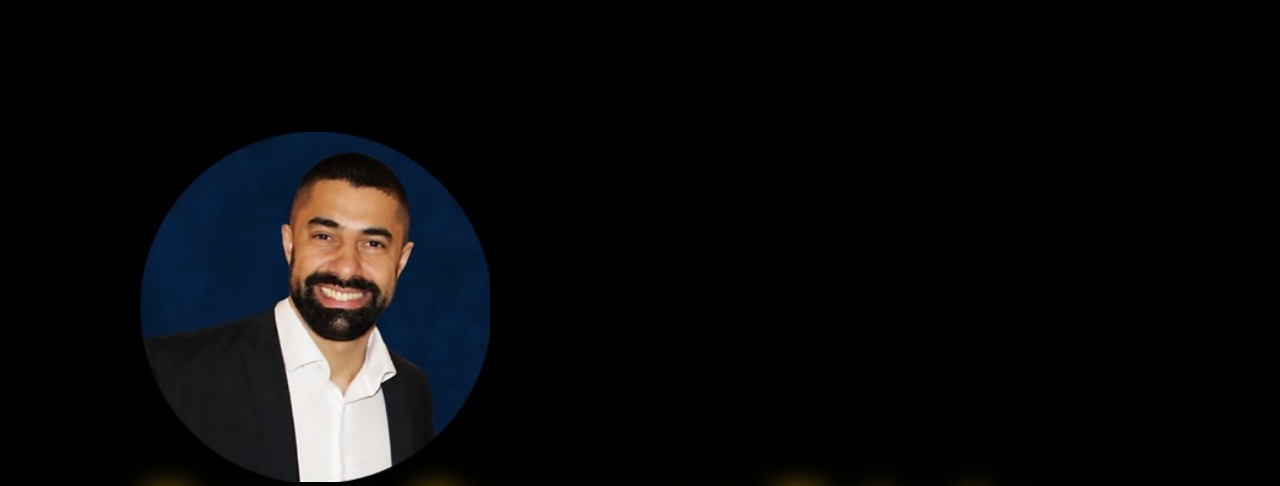
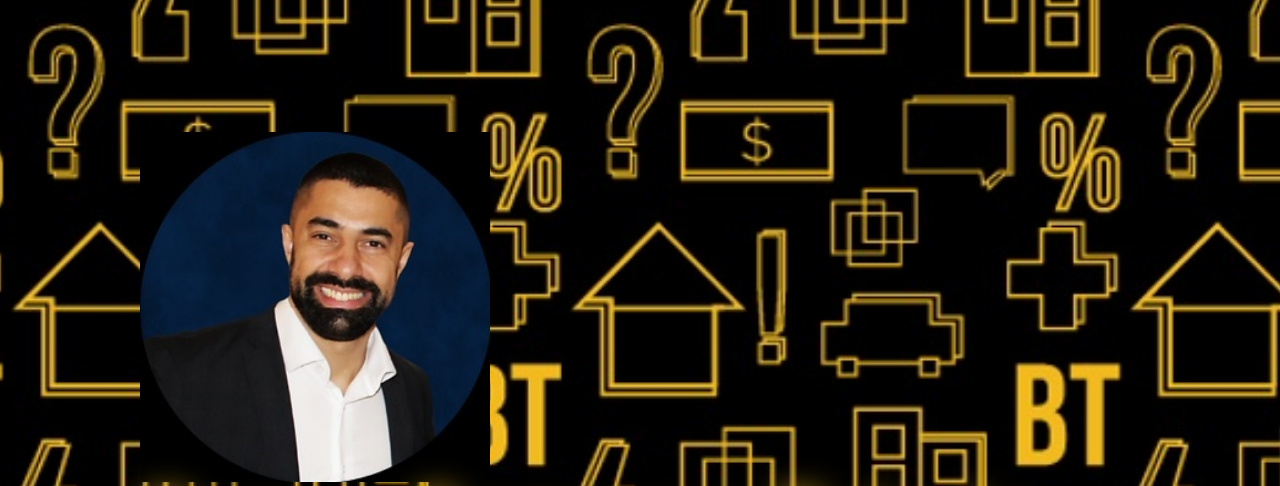
Before and after one commit to guipaterno/Bruno, a plain HTML site: page index.html in a window 1280 px wide. Shown: the part 203-689 px from the top of the page. Drawn offline with Linux system fonts and the light colour scheme.

Commit message:
Update style.css

```diff
--- a/assets/css/style.css
+++ b/assets/css/style.css
@@ -70,7 +70,7 @@ nav .active a, nav a:hover {
 #banner {
     display:flex;
     justify-content: center;
-    background-image:url('/00 Progamacao/Bruno/assets/images/bg_bruno.jpg');
+    background-image:url('/assets/images/bg_bruno.jpg');
     background-position: center;
     background-size: cover;
     height: 800px;
```
